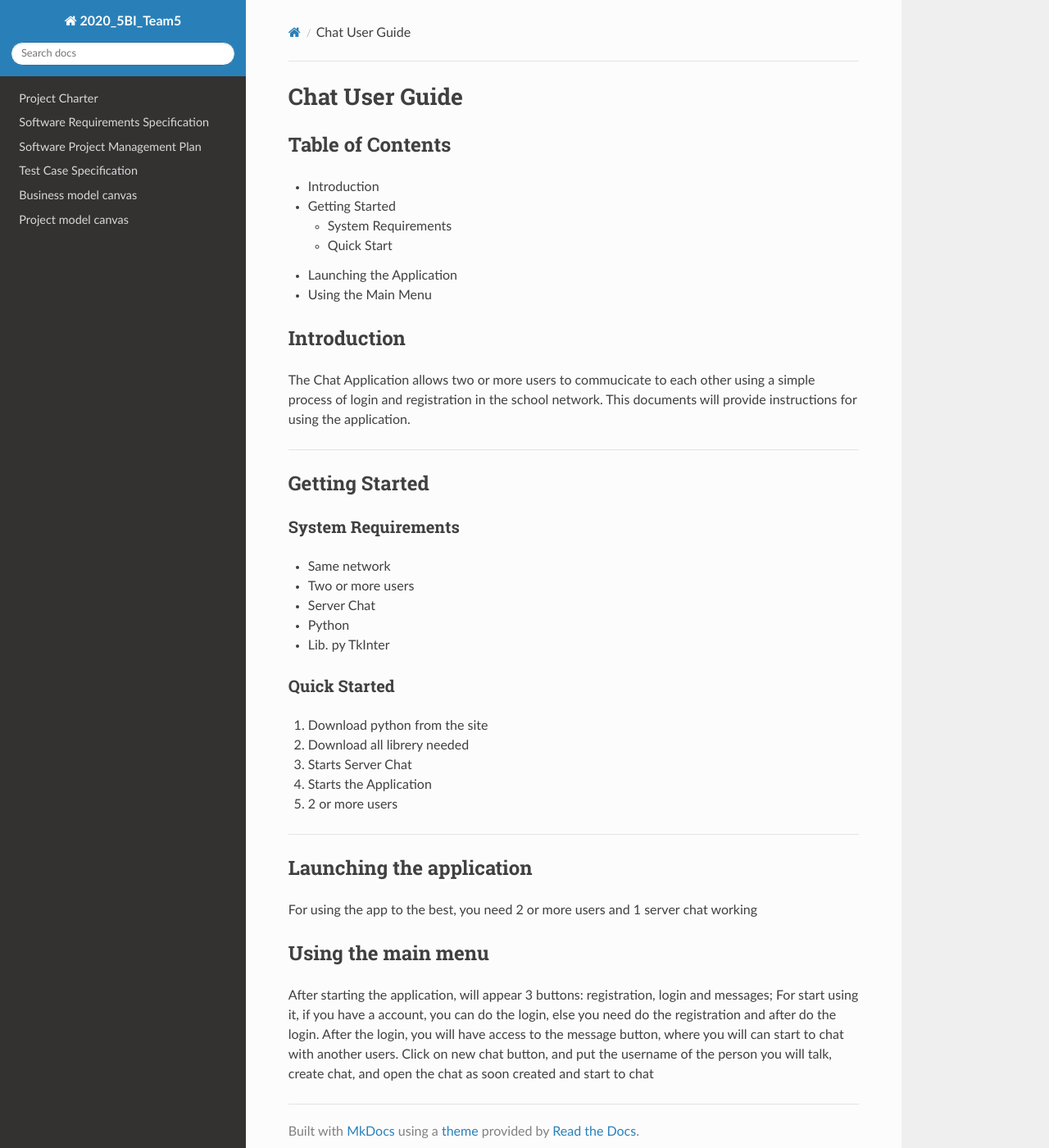
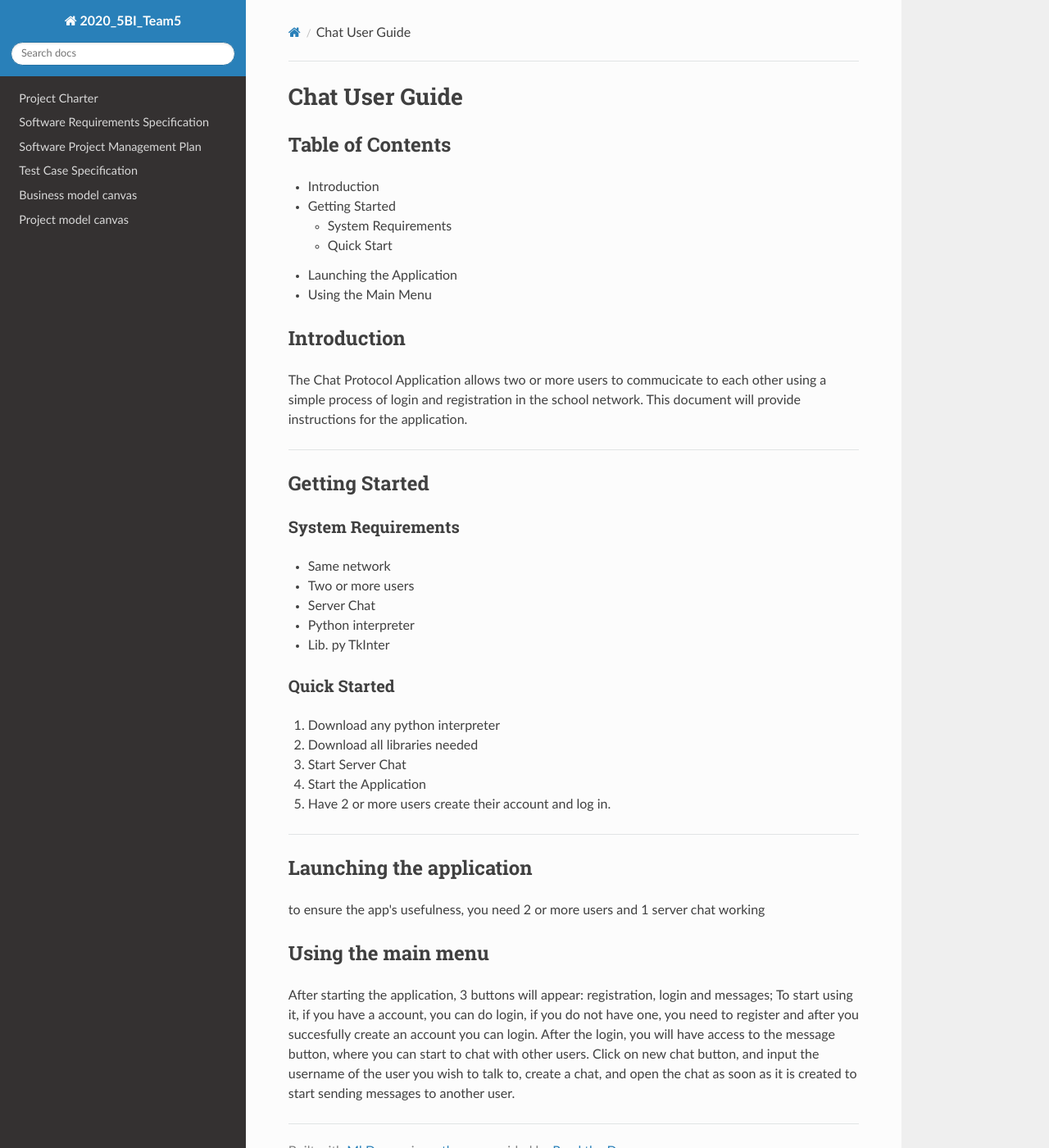
Before and after one commit to Kurai27/2020_5BI_Team5_ChatDocumentation, an MkDocs documentation site: the page built from docs/UserGuide.md, in a window 1280 px wide and 1400 px high. Shown: the whole window at 82% size. Built offline with MkDocs 1.6.1, drawn with Linux system fonts in a browser that asks for light colours; nearby versions of some CDN libraries.

Commit message:
SpellCheck userguide
Corrected a few grammar mistakes and fixed some less than good sentences

```diff
--- a/docs/UserGuide.md
+++ b/docs/UserGuide.md
@@ -9,8 +9,8 @@
 
 
 ## Introduction
- The Chat Application allows two or more users to commucicate to each other using a simple process of login and registration in the school network.
- This documents will provide instructions for using the application.
+ The Chat Protocol Application allows two or more users to commucicate to each other using a simple process of login and registration in the school network.
+ This document will provide instructions for the application.
 
 ----
 ## Getting Started
@@ -18,21 +18,21 @@
  * Same network
  * Two or more users
  * Server Chat
- * Python
+ * Python interpreter
  * Lib. py TkInter
 
 ### Quick Started
-1. Download python from the site
-2. Download all librery needed
-3. Starts Server Chat
-4. Starts the Application
-5. 2 or more users
+1. Download any python interpreter
+2. Download all libraries needed
+3. Start Server Chat
+4. Start the Application
+5. Have 2 or more users create their account and log in.
 ----
 ## Launching the application
-For using the app to the best, you need 2 or more users and 1 server chat working
+to ensure the app's usefulness, you need 2 or more users and 1 server chat working
 
 ## Using the main menu
-After starting the application, will appear 3 buttons: registration, login and messages;
-For start using it, if you have a account, you can do the login, else you need do the registration and after do the login.
-After the login, you will have access to the message button, where you will can start to chat with another users.
-Click on new chat button, and put the username of the person you will talk, create chat, and open the chat as soon created and start to chat
+After starting the application, 3 buttons will appear: registration, login and messages;
+To start using it, if you have a account, you can do login, if you do not have one, you need to  register and after you succesfully create an account you can login.
+After the login, you will have access to the message button, where you can start to chat with other users.
+Click on new chat button, and input the username of the user you wish to talk to, create a chat, and open the chat as soon as it is created to start sending messages to another user.
```
